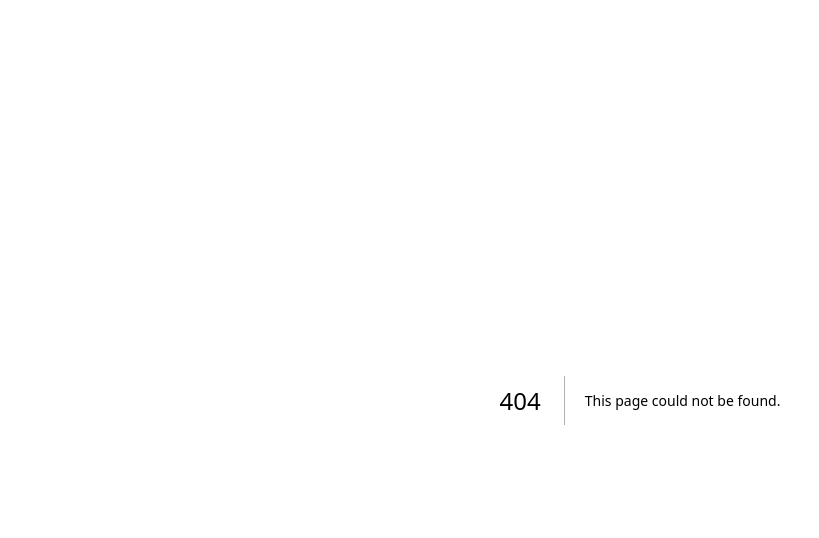
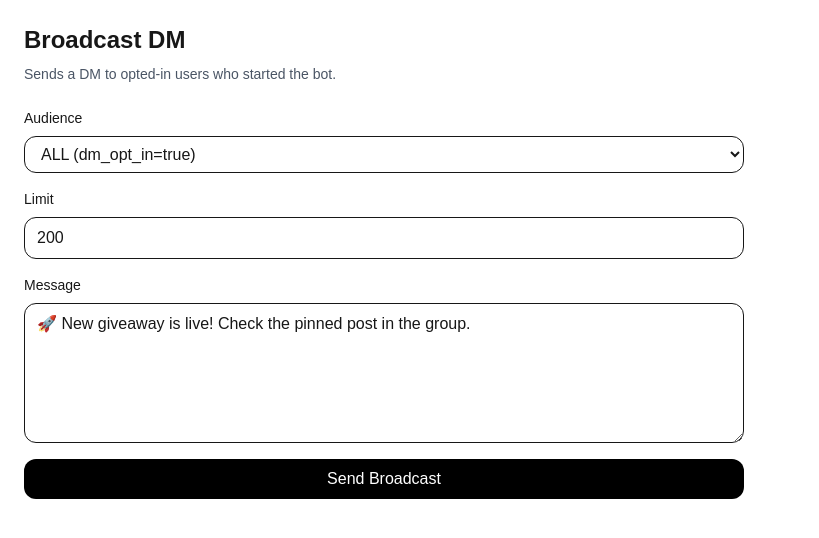
Before and after one commit to memecex/airdropsfather, a Next.js app in the folder apps/admin/: page /dashboard/broadcast in a window 1280 px wide. Before the commit this address had no page. Shown: the top 538 px of the page, without its empty margins (0-819 px from the left). Built offline with nearby package versions, Linux system fonts and the light colour scheme.

Commit message:
feat(admin): users/groups/broadcast pages

```diff
--- /dev/null
+++ b/apps/admin/app/dashboard/_api.ts
@@ -0,0 +1,22 @@
+export function getApiBase(): string {
+  const base = process.env.NEXT_PUBLIC_API_BASE_URL;
+  if (!base) throw new Error("Missing NEXT_PUBLIC_API_BASE_URL");
+  return base;
+}
+
+export function getToken(): string | null {
+  if (typeof window === "undefined") return null;
+  return localStorage.getItem("af_admin_token");
+}
+
+export async function adminFetch(path: string, init?: RequestInit) {
+  const token = getToken();
+  const headers: Record<string, string> = {
+    "Content-Type": "application/json",
+    ...(init?.headers as any),
+  };
+  if (token) headers["Authorization"] = `Bearer ${token}`;
+
+  const res = await fetch(`${getApiBase()}${path}`, { ...init, headers });
+  return res;
+}
--- /dev/null
+++ b/apps/admin/app/dashboard/broadcast/page.tsx
@@ -0,0 +1,83 @@
+"use client";
+
+import { useState } from "react";
+import { adminFetch } from "../_api";
+
+export default function BroadcastPage() {
+  const [audience, setAudience] = useState<"ALL" | "IMPORTANT">("ALL");
+  const [limit, setLimit] = useState(200);
+  const [message, setMessage] = useState("🚀 New giveaway is live! Check the pinned post in the group.");
+  const [status, setStatus] = useState<string | null>(null);
+  const [loading, setLoading] = useState(false);
+
+  async function send() {
+    setLoading(true);
+    setStatus(null);
+    try {
+      const res = await adminFetch("/admin/broadcast", {
+        method: "POST",
+        body: JSON.stringify({ message, audience, limit }),
+      });
+      const data = await res.json().catch(() => ({}));
+      if (!res.ok) {
+        setStatus(`Failed: ${res.status} ${data?.error || ""}`);
+        return;
+      }
+      setStatus(`OK. Selected ${data.selected}. Delivered ok=${data.delivery?.ok} fail=${data.delivery?.fail}`);
+    } finally {
+      setLoading(false);
+    }
+  }
+
+  return (
+    <div className="p-6 max-w-3xl">
+      <h1 className="text-2xl font-semibold">Broadcast DM</h1>
+      <p className="mt-2 text-sm text-gray-600">Sends a DM to opted-in users who started the bot.</p>
+
+      <div className="mt-6 grid gap-4">
+        <div className="grid gap-2">
+          <label className="text-sm">Audience</label>
+          <select
+            className="rounded-xl border px-3 py-2"
+            value={audience}
+            onChange={(e) => setAudience(e.target.value as any)}
+          >
+            <option value="ALL">ALL (dm_opt_in=true)</option>
+            <option value="IMPORTANT">IMPORTANT only (dm_pref=IMPORTANT)</option>
+          </select>
+        </div>
+
+        <div className="grid gap-2">
+          <label className="text-sm">Limit</label>
+          <input
+            className="rounded-xl border px-3 py-2"
+            type="number"
+            min={1}
+            max={2000}
+            value={limit}
+            onChange={(e) => setLimit(Number(e.target.value))}
+          />
+        </div>
+
+        <div className="grid gap-2">
+          <label className="text-sm">Message</label>
+          <textarea
+            className="rounded-xl border px-3 py-2 min-h-[140px]"
+            value={message}
+            onChange={(e) => setMessage(e.target.value)}
+          />
+        </div>
+
+        <button
+          onClick={send}
+          disabled={loading}
+          className="rounded-xl bg-black text-white py-2 disabled:opacity-50"
+        >
+          {loading ? "Sending..." : "Send Broadcast"}
+        </button>
+
+        {status && <div className="text-sm">{status}</div>}
+      </div>
+    </div>
+  );
+}
--- /dev/null
+++ b/apps/admin/app/dashboard/groups/page.tsx
@@ -0,0 +1,59 @@
+"use client";
+
+import { useEffect, useState } from "react";
+import { adminFetch } from "../_api";
+
+type Row = {
+  telegram_chat_id: number;
+  title: string | null;
+  updated_at: string;
+};
+
+export default function GroupsPage() {
+  const [rows, setRows] = useState<Row[]>([]);
+  const [err, setErr] = useState<string | null>(null);
+
+  useEffect(() => {
+    (async () => {
+      setErr(null);
+      const res = await adminFetch("/admin/tg/groups");
+      if (!res.ok) {
+        setErr(`Failed: ${res.status}`);
+        return;
+      }
+      setRows(await res.json());
+    })();
+  }, []);
+
+  return (
+    <div className="p-6">
+      <h1 className="text-2xl font-semibold">Telegram Groups</h1>
+
+      {err && <div className="mt-4 text-sm text-red-600">{err}</div>}
+
+      <div className="mt-6 overflow-auto rounded-2xl border">
+        <table className="min-w-[700px] w-full text-sm">
+          <thead className="bg-gray-50">
+            <tr>
+              <th className="p-3 text-left">Chat ID</th>
+              <th className="p-3 text-left">Title</th>
+              <th className="p-3 text-left">Updated</th>
+            </tr>
+          </thead>
+          <tbody>
+            {rows.map((r) => (
+              <tr key={r.telegram_chat_id} className="border-t">
+                <td className="p-3">{r.telegram_chat_id}</td>
+                <td className="p-3">{r.title || "-"}</td>
+                <td className="p-3">{new Date(r.updated_at).toLocaleString()}</td>
+              </tr>
+            ))}
+            {rows.length === 0 && (
+              <tr><td className="p-3" colSpan={3}>No groups yet.</td></tr>
+            )}
+          </tbody>
+        </table>
+      </div>
+    </div>
+  );
+}
--- a/apps/admin/app/dashboard/page.tsx
+++ b/apps/admin/app/dashboard/page.tsx
@@ -10,9 +10,12 @@ export default function DashboardPage() {
       <p className="mt-2 text-sm text-gray-600">
         API Token present: <b>{token ? "YES" : "NO"}</b>
       </p>
-      <p className="mt-4 text-sm text-gray-600">
-        Next: Giveaways, Templates, Integrations, Analytics.
-      </p>
+
+      <div className="mt-6 flex gap-3 flex-wrap">
+        <a className="rounded-xl border px-4 py-2" href="/dashboard/users">Telegram Users</a>
+        <a className="rounded-xl border px-4 py-2" href="/dashboard/groups">Telegram Groups</a>
+        <a className="rounded-xl border px-4 py-2" href="/dashboard/broadcast">Broadcast</a>
+      </div>
     </div>
   );
 }
--- /dev/null
+++ b/apps/admin/app/dashboard/users/page.tsx
@@ -0,0 +1,71 @@
+"use client";
+
+import { useEffect, useState } from "react";
+import { adminFetch } from "../_api";
+
+type Row = {
+  telegram_user_id: number;
+  telegram_username: string | null;
+  dm_opt_in: boolean;
+  dm_pref: string;
+  x_handle: string | null;
+  updated_at: string;
+};
+
+export default function UsersPage() {
+  const [rows, setRows] = useState<Row[]>([]);
+  const [err, setErr] = useState<string | null>(null);
+
+  useEffect(() => {
+    (async () => {
+      setErr(null);
+      const res = await adminFetch("/admin/tg/users");
+      if (!res.ok) {
+        setErr(`Failed: ${res.status}`);
+        return;
+      }
+      setRows(await res.json());
+    })();
+  }, []);
+
+  return (
+    <div className="p-6">
+      <div className="flex items-center justify-between">
+        <h1 className="text-2xl font-semibold">Telegram Users</h1>
+        <a className="text-sm underline" href="/dashboard/broadcast">Send Broadcast</a>
+      </div>
+
+      {err && <div className="mt-4 text-sm text-red-600">{err}</div>}
+
+      <div className="mt-6 overflow-auto rounded-2xl border">
+        <table className="min-w-[900px] w-full text-sm">
+          <thead className="bg-gray-50">
+            <tr>
+              <th className="p-3 text-left">TG User ID</th>
+              <th className="p-3 text-left">TG Username</th>
+              <th className="p-3 text-left">Opt-in</th>
+              <th className="p-3 text-left">Pref</th>
+              <th className="p-3 text-left">X Handle</th>
+              <th className="p-3 text-left">Updated</th>
+            </tr>
+          </thead>
+          <tbody>
+            {rows.map((r) => (
+              <tr key={r.telegram_user_id} className="border-t">
+                <td className="p-3">{r.telegram_user_id}</td>
+                <td className="p-3">{r.telegram_username || "-"}</td>
+                <td className="p-3">{r.dm_opt_in ? "true" : "false"}</td>
+                <td className="p-3">{r.dm_pref}</td>
+                <td className="p-3">{r.x_handle || "-"}</td>
+                <td className="p-3">{new Date(r.updated_at).toLocaleString()}</td>
+              </tr>
+            ))}
+            {rows.length === 0 && (
+              <tr><td className="p-3" colSpan={6}>No users yet.</td></tr>
+            )}
+          </tbody>
+        </table>
+      </div>
+    </div>
+  );
+}
```
